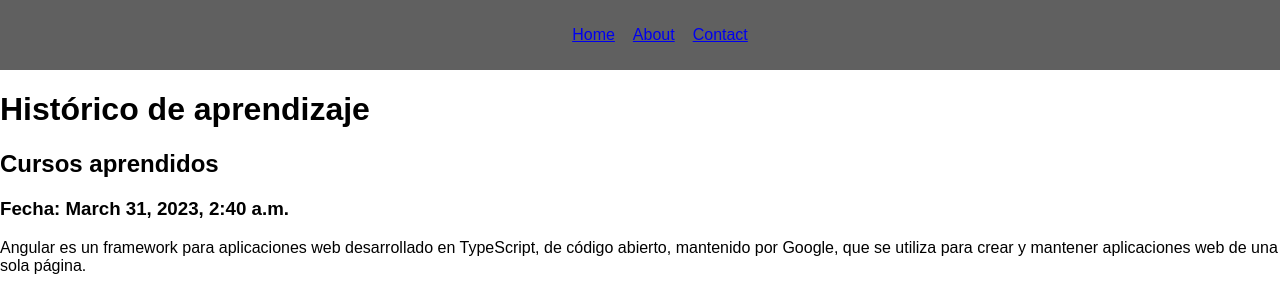
After one commit to rortizv/django-project1, a Django app: page /angular_course/ in a window 1280 px wide. The commit adds this page. Shown: the top 288 px of the page. Run offline with Django 4.2, Linux system fonts and the light colour scheme.

Commit message:
New course

```diff
--- /dev/null
+++ b/Project1/templates/angular.html
@@ -0,0 +1,9 @@
+{% extends "base.html" %}
+
+{% block title %} Curso de Angular {% endblock %}
+
+{% block content %}
+    <h3>Fecha: {{current_date}}</h3>
+    <p>Angular es un framework para aplicaciones web desarrollado en TypeScript, de código abierto, mantenido por Google, que se utiliza para crear y mantener aplicaciones web de una sola página.</p>
+    <iframe width="560" height="315" src="https://www.youtube.com/embed/sS90VVmBPcg" title="YouTube video player" frameborder="0" allow="accelerometer; autoplay; clipboard-write; encrypted-media; gyroscope; picture-in-picture; web-share" allowfullscreen></iframe>
+{% endblock %}
--- a/Project1/templates/base.html
+++ b/Project1/templates/base.html
@@ -5,7 +5,23 @@
         {% block title %} {% endblock %}
     </title>
 </head>
+<style>
+    body {
+        font-family: Arial, Helvetica, sans-serif;
+        margin: 0;
+    }
+    nav ul {
+        display: flex;
+        list-style: none;
+        flex-direction: row;
+        justify-content: center;
+        align-items: center;
+        gap: 18px;
+    }
+</style>
 <body>
+    {% include "navbar.html" %}
+    <h1>Histórico de aprendizaje</h1>
     <h2>Cursos aprendidos</h2>
     {% block content %}
 
--- a/Project1/templates/get_date.html
+++ b/Project1/templates/get_date.html
@@ -5,6 +5,7 @@
     <style>
         body {
             font-family: Arial, Helvetica, sans-serif;
+            margin: 0;
         }
         nav ul {
             display: flex;
--- a/Project1/templates/javascript.html
+++ b/Project1/templates/javascript.html
@@ -3,6 +3,7 @@
 {% block title %} Curso de JavaScript {% endblock %}
 
 {% block content %}
+    <h3>Fecha: {{current_date}}</h3>
     <p>JavaScript es un lenguaje de programación interpretado, dialecto del estándar ECMAScript. Se define como orientado a objetos, basado en prototipos, imperativo, débilmente tipado y dinámico.</p>
     <iframe width="560" height="315" src="https://www.youtube.com/embed/ivdTnPl1ND0" title="YouTube video player" frameborder="0" allow="accelerometer; autoplay; clipboard-write; encrypted-media; gyroscope; picture-in-picture; web-share" allowfullscreen></iframe>
 {% endblock %}
--- a/Project1/templates/navbar.html
+++ b/Project1/templates/navbar.html
@@ -7,6 +7,12 @@
             justify-content: center;
             align-items: center;
             gap: 18px;
+        }
+
+        nav {
+            background-color: #606060;
+            color: #fff;
+            padding: 10px;
         }
     </style>
     <body>
--- a/Project1/urls.py
+++ b/Project1/urls.py
@@ -15,7 +15,7 @@ Including another URLconf
 """
 from django.contrib import admin
 from django.urls import path
-from Project1.views import say_hello, say_goodbye, get_date, calc_age, javascript_course
+from Project1.views import say_hello, say_goodbye, get_date, calc_age, javascript_course, angular_course
 
 
 urlpatterns = [
@@ -24,5 +24,6 @@ urlpatterns = [
     path('goodbye/', say_goodbye),
     path('date/', get_date),
     path('calc_age/<int:age>/<int:year>', calc_age),
-    path('javascript_course/', javascript_course)
+    path('javascript_course/', javascript_course),
+    path('angular_course/', angular_course),
 ]
--- a/Project1/views.py
+++ b/Project1/views.py
@@ -48,3 +48,8 @@ def calc_age(request, age, year):
 def javascript_course(request):
     now = datetime.now()
     return render(request, "javascript.html", {'current_date': now})
+
+
+def angular_course(request):
+    now = datetime.now()
+    return render(request, "angular.html", {'current_date': now})
```
